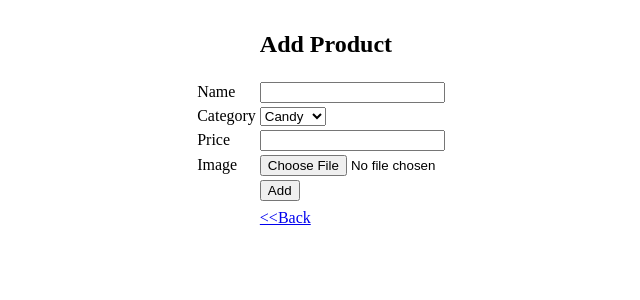
After one commit to doooooo/e-commerce, a PHP site: page /admin/new_product.html in a window 1280 px wide. The commit adds this page. Shown: the top 300 px of the page, without its empty margins (285-925 px from the left). Run offline with PHP 8.4, Linux system fonts and the light colour scheme.

Commit message:
admin add product without photo

```diff
--- /dev/null
+++ b/app/admin/new_product.html
@@ -0,0 +1,27 @@
+<!DOCTYPE html>
+<html>
+<head>
+	<link rel="stylesheet" href="../style.css">
+</head>
+<body>
+	<div class="container">
+	<form method="post" action="index.php">
+	<table>
+		<tr><td></td><td><h2>Add Product</h2></td></tr>
+		<tr><td>Name</td><td><input type="text" name="name"/></td></tr>
+		<tr><td>Category</td><td><select name="category">
+			<option value="Candy">Candy</option>
+			<option value="Snacks">Snacks</option>
+			<option value="Poultry">Poultry</option>
+			<option value="Meat">Meat</option>
+		</select></td></tr>
+		<tr><td>Price</td><td><input type="number" name="price"/></td></tr>
+		<tr><td>Image</td><td><input type="file" name="image"/></td></tr>
+		<tr><td></td><td><input type="submit" name="add" value="Add"/></td></tr>
+		<tr><td></td><td></td></tr>
+		<tr><td></td><td><a class="back" href="index.php">&lt;&lt;Back</a></td></tr>
+	</table>
+</form>
+</div>
+</body>
+</html>
--- a/app/style.css
+++ b/app/style.css
@@ -2,6 +2,7 @@
     display: flex;
     flex-wrap: wrap;
     justify-content: center;
+    margin: auto;
 }
 
 .card{
@@ -10,3 +11,29 @@
     margin: 20px;
     padding: 20px;
 }
+
+.topnav{
+    display: flex;
+    justify-content: flex-end;
+}
+
+.menu{
+    margin: 10px;
+    padding: 20px;
+    background-color: cornflowerblue;
+    color: white;
+    text-decoration: none;
+}
+
+.back{
+    margin-left: auto;
+    text-align: right;
+}
+
+tr, td{
+    width: 100%;
+}
+
+body{
+    height: 100%;
+}
```
Also changed, not shown: app/admin/index.php (+18 -2 lines).
